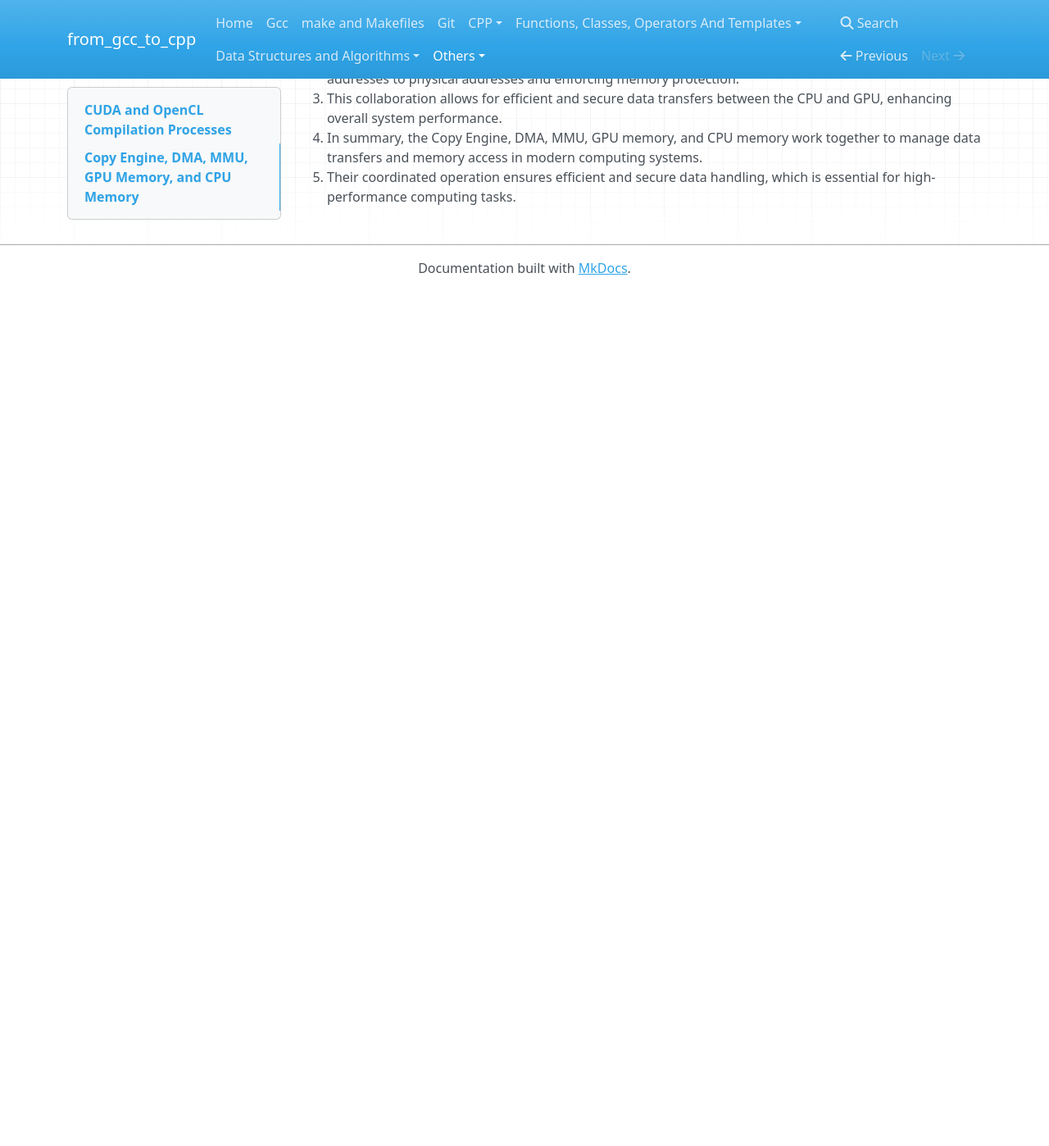
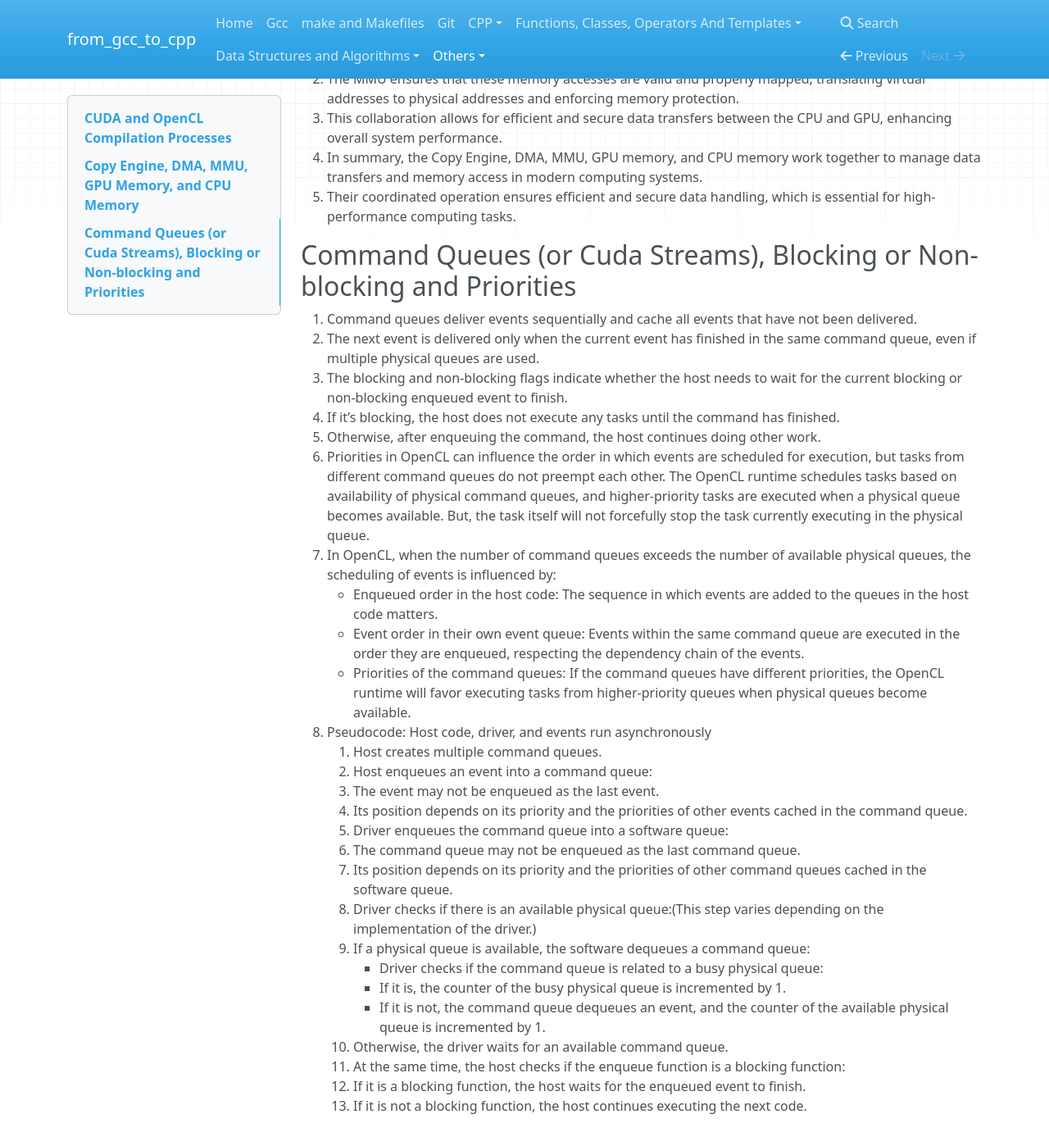
Before and after one commit to 0BananaBig0/from_gcc_to_cpp, an MkDocs documentation site: the page built from docs/OpenCLAndCuda.md, in a window 1280 px wide and 1400 px high, scrolled down 4062 px. Shown: the whole window at 82% size. Built offline with MkDocs 1.6.1, drawn with Linux system fonts in a browser that asks for light colours; nearby versions of some CDN libraries; before the commit the page ends 4417 px from its top, so only the background shows below that; some of the changed text lies outside the part shown.

Commit message:
add a topic related to command queues

```diff
--- a/docs/OpenCLAndCuda.md
+++ b/docs/OpenCLAndCuda.md
@@ -15,6 +15,7 @@
   - [GPU Memory](#gpu-memory)
   - [CPU Memory](#cpu-memory)
   - [Interaction Between Components](#interaction-between-components)
+- [Command Queues (or Cuda Streams), Blocking or Non-blocking and Priorities](#command-queues-or-cuda-streams-blocking-or-non-blocking-and-priorities)
 
 <!-- vim-markdown-toc -->
 
@@ -207,3 +208,58 @@ processes, and the files executed at runtime.
    systems.
 5. Their coordinated operation ensures efficient and secure data handling, which
    is essential for high-performance computing tasks.
+
+## Command Queues (or Cuda Streams), Blocking or Non-blocking and Priorities
+
+1.  Command queues deliver events sequentially and cache all events that have
+    not been delivered.
+2.  The next event is delivered only when the current event has finished in the
+    same command queue, even if multiple physical queues are used.
+3.  The blocking and non-blocking flags indicate whether the host needs to wait
+    for the current blocking or non-blocking enqueued event to finish.
+4.  If it’s blocking, the host does not execute any tasks until the command has
+    finished.
+5.  Otherwise, after enqueuing the command, the host continues doing other work.
+6.  Priorities in OpenCL can influence the order in which events are scheduled
+    for execution, but tasks from different command queues do not preempt each
+    other. The OpenCL runtime schedules tasks based on availability of physical
+    command queues, and higher-priority tasks are executed when a physical queue
+    becomes available. But, the task itself will not forcefully stop the task
+    currently executing in the physical queue.
+7.  In OpenCL, when the number of command queues exceeds the number of available
+    physical queues, the scheduling of events is influenced by:
+    - Enqueued order in the host code: The sequence in which events are added to
+      the queues in the host code matters.
+    - Event order in their own event queue: Events within the same command queue
+      are executed in the order they are enqueued, respecting the dependency
+      chain of the events.
+    - Priorities of the command queues: If the command queues have different
+      priorities, the OpenCL runtime will favor executing tasks from
+      higher-priority queues when physical queues become available.
+8.  Pseudocode: Host code, driver, and events run asynchronously
+    1. Host creates multiple command queues.
+    2. Host enqueues an event into a command queue:
+       - The event may not be enqueued as the last event.
+       - Its position depends on its priority and the priorities of other events
+         cached in the command queue.
+    3. Driver enqueues the command queue into a software queue:
+       - The command queue may not be enqueued as the last command queue.
+       - Its position depends on its priority and the priorities of other
+         command queues cached in the software queue.
+    4. Driver checks if there is an available physical queue:(This step varies
+       depending on the implementation of the driver.)
+       - If a physical queue is available, the software dequeues a command
+         queue:
+         - Driver checks if the command queue is related to a busy physical
+           queue:
+           - If it is, the counter of the busy physical queue is incremented
+             by 1.
+           - If it is not, the command queue dequeues an event, and the counter
+             of the available physical queue is incremented by 1.
+       - Otherwise, the driver waits for an available command queue.
+    5. At the same time, the host checks if the enqueue function is a blocking
+       function:
+       - If it is a blocking function, the host waits for the enqueued event to
+         finish.
+       - If it is not a blocking function, the host continues executing the next
+         code.
```
Also changed, not shown: README.md (+1 -0 lines).
